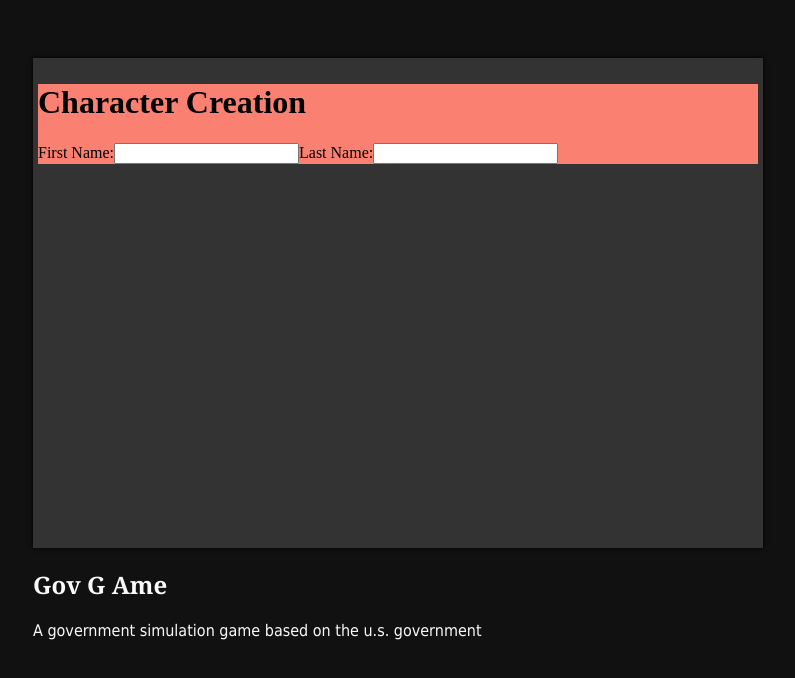
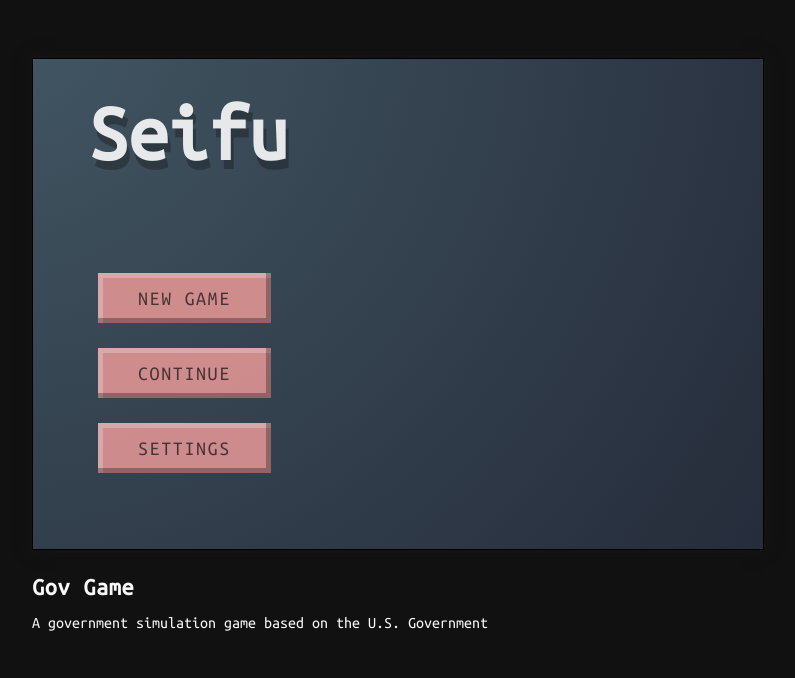
Before and after one commit to uurrnn/govgame, a Preact app: page / in a window 1280 px wide. Shown: the whole page, without its empty margins (242-1037 px from the left). Built offline with nearby package versions, Linux system fonts and the light colour scheme; some packages are replaced by stand-ins of ours.

Commit message:
added styles for buttons

```diff
--- a/src/_utilities.scss
+++ b/src/_utilities.scss
@@ -2,4 +2,29 @@ body {
     background: #111;
     display: flex;
     justify-content: center;
+    font-family: $mono;
 }
+
+h1 {
+    margin-top: 0;
+    margin-bottom: 1rem;
+}
+
+button {
+    display: block;
+    outline: 0;
+    padding: 15px 40px;
+
+    font-family: $mono;
+    text-transform: uppercase;
+    letter-spacing: 0.1rem;
+    font-size: 1.25rem;
+
+    background: rgb(223, 148, 148);
+    color: rgba($black, 0.666);
+    border: 0px solid $slate;
+    box-shadow: inset -5px -5px 0 0 rgba($black, 0.3),
+        inset 5px 5px 0 0 rgba($white, 0.3);
+
+    cursor: pointer;
+}
--- a/src/_variables.scss
+++ b/src/_variables.scss
@@ -19,6 +19,14 @@ $green: green;
 $libertarian: yellow;
 
 //fonts
+$ubuntu: "Ubuntu Mono", monospace;
 $sans: Tahoma;
 $serif: Georgia;
-$mono: Consolas;
+$mono: $ubuntu;
+
+//backgrounds
+$greydient: radial-gradient(
+    circle farthest-corner at -5% -10%,
+    rgba(74, 98, 110, 1) -25%,
+    rgba(30, 33, 48, 1) 125%
+);
--- a/src/app.scss
+++ b/src/app.scss
@@ -1,6 +1,8 @@
+@import url("https://fonts.googleapis.com/css?family=Ubuntu+Mono");
 @import "variables";
 @import "utilities";
 
 @import "components/Game/Game";
 @import "components/Welcome/Welcome";
 @import "components/CharacterCreation/CharacterCreation";
+@import "components/StartScreen/StartScreen";
--- a/src/components/Game/Game.js
+++ b/src/components/Game/Game.js
@@ -1,10 +1,10 @@
 import { h } from "preact";
 
-import CharacterCreation from "../CharacterCreation/CharacterCreation";
+import StartScreen from "../StartScreen/StartScreen";
 
 const Game = () => (
     <main className="game">
-        <CharacterCreation />
+        <StartScreen />
     </main>
 );
 
--- a/src/components/Game/Game.scss
+++ b/src/components/Game/Game.scss
@@ -1,10 +1,18 @@
 .game {
-    background: #333;
+    background: $greydient;
+    border: 1px solid $black;
 
     width: 720px;
     height: 480px;
 
     margin-top: 50px;
+    margin-bottom: 25px;
     padding: 5px;
-    box-shadow: 0 0 5px black;
+    box-shadow: 0 0 15px 0 $slate;
+
+    > div {
+        height: 100%;
+        opacity: 0.9; // for aesthetic purposes :P
+        position: relative;
+    }
 }
--- /dev/null
+++ b/src/components/StartScreen/StartScreen.js
@@ -0,0 +1,18 @@
+import { h, render, Component } from "preact";
+
+class StartScreen extends Component {
+    render() {
+        return (
+            <div class="startScreen">
+                <h1>Seifu</h1>
+                <menu>
+                    <button class="newGame">New Game</button>
+                    <button class="disabled">Continue</button>
+                    <button>Settings</button>
+                </menu>
+            </div>
+        );
+    }
+}
+
+export default StartScreen;
--- /dev/null
+++ b/src/components/StartScreen/StartScreen.scss
@@ -0,0 +1,18 @@
+.startScreen {
+    h1 {
+        font-size: 5rem;
+        color: $offwhite;
+        top: 30px;
+        left: 50px;
+        position: relative;
+        text-shadow: 3px 9px 0 rgba($slate, 0.4);
+    }
+    menu {
+        position: absolute;
+        bottom: 30px;
+        left: 20px;
+    }
+    button {
+        margin-bottom: 25px;
+    }
+}
--- a/src/components/Welcome/Welcome.js
+++ b/src/components/Welcome/Welcome.js
@@ -2,8 +2,8 @@ import { h } from "preact";
 
 const Welcome = () => (
     <aside className="welcome">
-        <h1>Gov g ame</h1>
-        <p>A government simulation game based on the u.s. government</p>
+        <h1>Gov Game</h1>
+        <p>A government simulation game based on the U.S. Government</p>
     </aside>
 );
 
--- a/src/components/Welcome/Welcome.scss
+++ b/src/components/Welcome/Welcome.scss
@@ -1,9 +1,7 @@
 .welcome {
     color: $offwhite;
-    font-family: $sans;
 
     h1 {
-        font-family: $serif;
-        text-transform: capitalize;
+        letter-spacing: 0.05rem;
     }
 }
```
